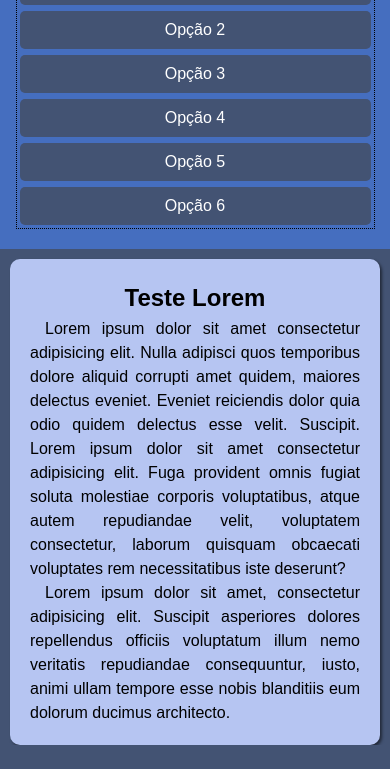
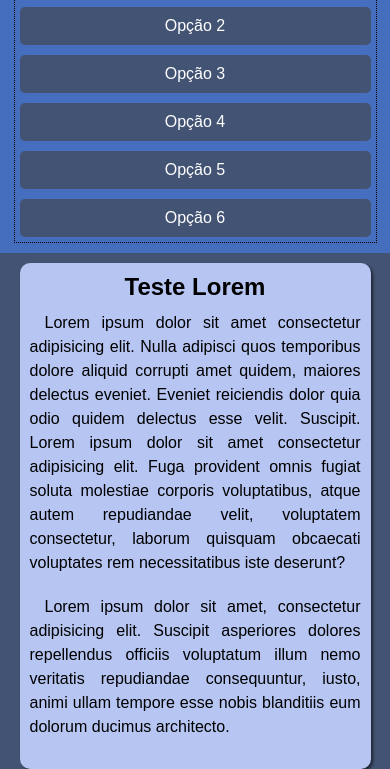
Before and after one commit to KinberlleFreitas/html-css, a plain HTML site: page exercicios/ex027/flex13 - menu flexbox/index.html in a window 390 px wide. Shown: the part 107-876 px from the top of the page. Before the commit the page ends 852 px from the top, so only its background shows below. Drawn offline with Linux system fonts and the light colour scheme.

Commit message:
Menu Flexbox com media querie e atualizações

```diff
--- a/exercicios/ex026/mq005/estilo/mediaquerie.css
+++ /dev/null
@@ -1 +0,0 @@
-@charset "UTF-8";
--- a/exercicios/ex027/flex13 - menu flexbox/mobile.css
+++ b/exercicios/ex027/flex13 - menu flexbox/mobile.css
@@ -1,4 +1,5 @@
 @charset "UTF-8";
+
 
 header, header > nav{
     flex-flow: column nowrap;
--- a/exercicios/ex027/flex13 - menu flexbox/style.css
+++ b/exercicios/ex027/flex13 - menu flexbox/style.css
@@ -12,13 +12,15 @@ body{
     background-color: #435373;
     height: 100vh;
     width: 100vw !important;
-    overflow-y: hidden !important;
+    overflow-x: hidden !important;
+
 }
 
 header{
     background-color: #456EBF;
     color: white ;
-    padding: 20px;
+    padding: 10px;
+
 
     display: flex;
     flex-flow: row wrap;
@@ -32,6 +34,7 @@ header > h1{
     font-variant: small-caps;
     flex: 0 0 200px;
     text-shadow: 2px 2px 0 rgba(0, 0, 0, 0.445);
+
 }
 
 header > nav{
@@ -46,15 +49,11 @@ header > nav{
 header > nav > a{
     background-color: #435373 ;
     color: white;
-
-    margin: 3px;
     padding: 10px;
+    margin: 5px;
     border-radius: 5px;
-
     text-decoration: none;
-
     text-align: center;
-
 }
 
 header > nav > a:hover{
@@ -68,18 +67,25 @@ header > nav > a:hover{
     transition: background-color .5s;
 }
 
-main{
-    background-color:#B6C5F2;
-    margin: 10px;
-    padding: 20px;
-    border-radius: 10px;
-    box-shadow: 2px 2px 3px rgba(0, 0, 0, 0.5);
+
+i#burger{
+    display: none;
+}
 
 
+
+main{
+    width: 90vw;
+    background-color:#B6C5F2;
+    margin: auto;
+    margin-top: 10px;
+    padding: 10px;
+    border-radius: 10px;
+    box-shadow: 2px 2px 3px rgba(0, 0, 0, 0.555);
 }
 
 main > h2{
-    padding: 5px;
+    padding-bottom: 10px;
     text-align: center;
 }
 
@@ -87,4 +93,5 @@ main > p{
     text-align: justify;
     line-height: 1.5em;
     text-indent:15px ;
+    margin-bottom: 20px;
 }
```
Also changed, not shown: exercicios/ex026/mq005/index.html (+3 -1 lines), exercicios/ex027/flex13 - menu flexbox/index.html (+4 -0 lines).
